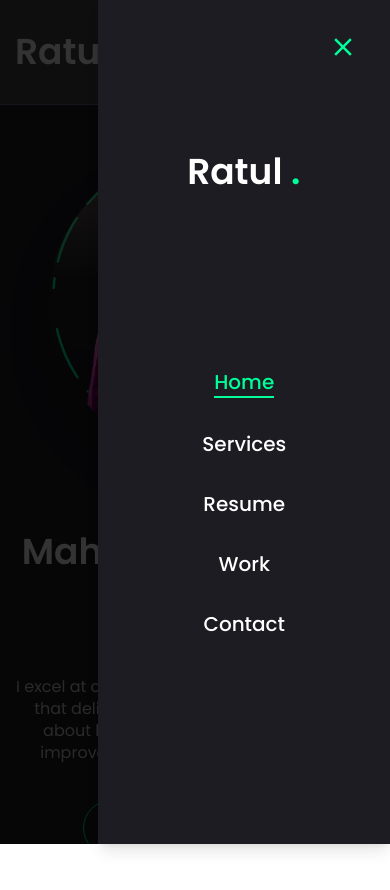
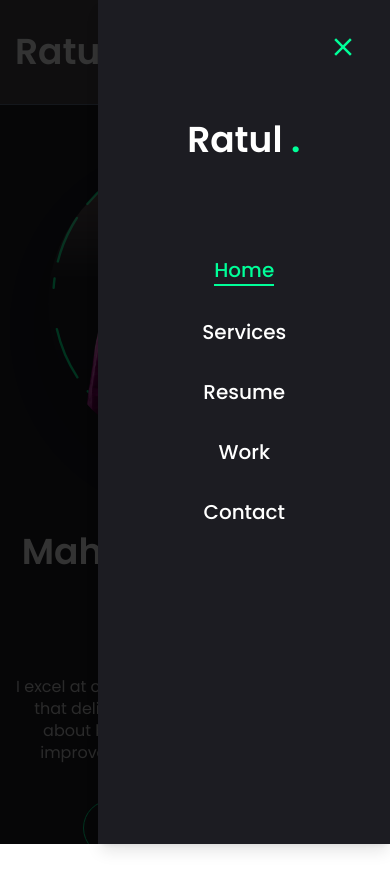
Before and after one commit to MHRatul/Portfolio-Project, a Next.js app: page / in a window 390 px wide. Both pictures are taken after a click on the button 359 px from the left and 52 px from the top of the page. Shown: the top 890 px of the page. Built offline with nearby package versions, Linux system fonts and the light colour scheme.

Commit message:
Mobile nav view settings

```diff
--- a/components/MobileNav.jsx
+++ b/components/MobileNav.jsx
@@ -35,7 +35,7 @@ const MobileNav = () => {
              </SheetTrigger>
              <SheetContent className="flex flex-col">
                 {/* logo */}
-                <div className="mt-32 mb-40 text-center text-2xl">
+                <div className="mt-24 mb-20 text-center text-2xl">
                     <Link href="/">
                         <h1 className="text-4xl font-semibold">
                             Ratul <span className="text-accent">.</span>
```
